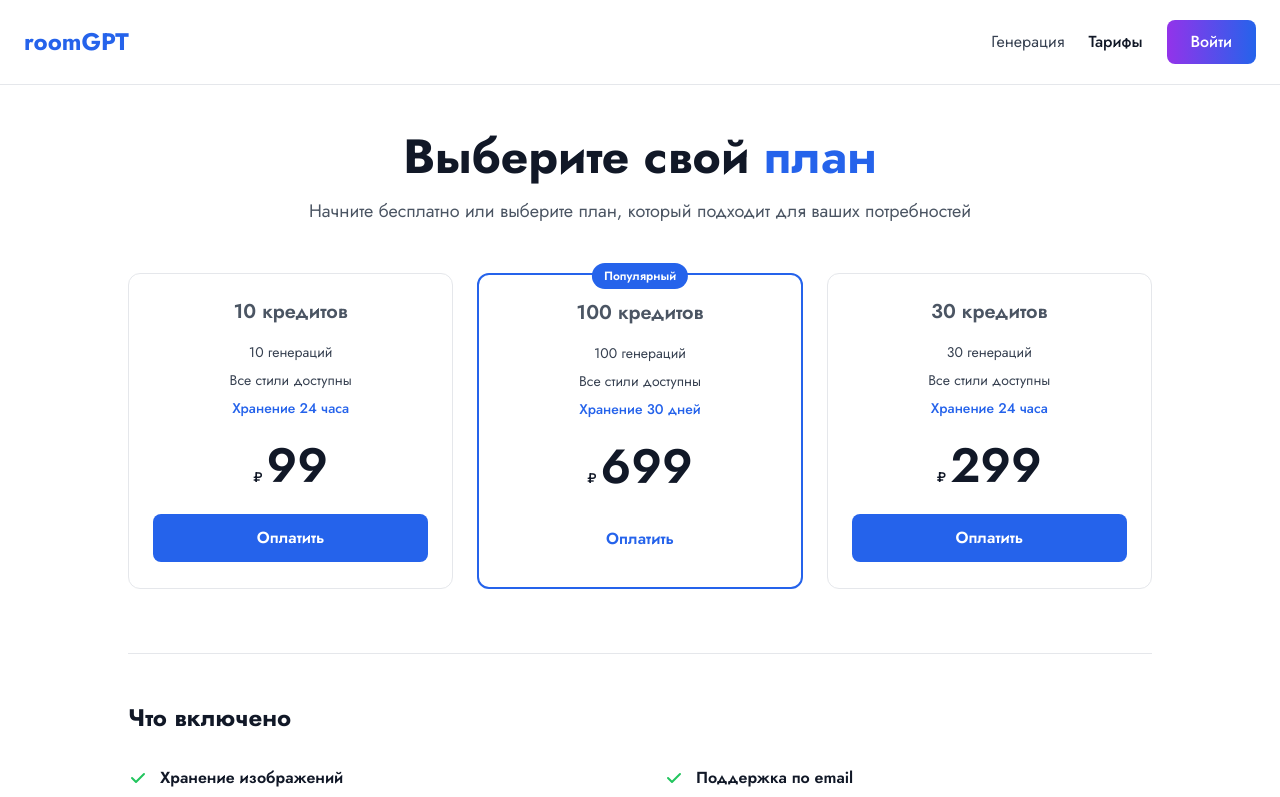
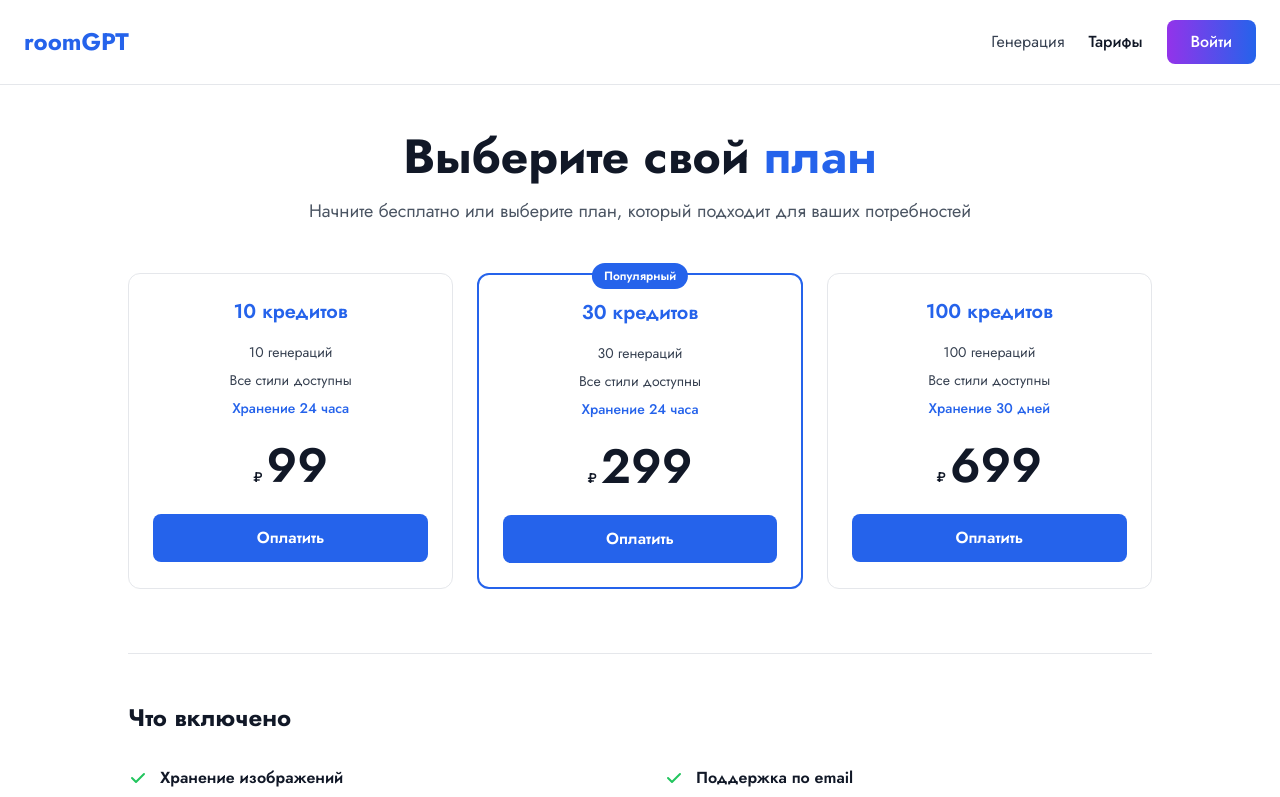
Before and after one commit to Sansayich/-roomai-redesign, a Next.js app: page /pricing in a window 1280 px wide. Shown: the top 797 px of the page. Built offline with nearby package versions, Linux system fonts and the light colour scheme; no server answers.

Commit message:
fix: переназначен популярный тариф на 299₽, количество кредитов синим, все кнопки синие, обновлена иконка

```diff
--- a/app/pricing/page.tsx
+++ b/app/pricing/page.tsx
@@ -15,18 +15,18 @@ export default function PricingPage() {
     },
     {
       name: 'Популярный',
+      price: '299',
+      credits: 30,
+      generations: '30',
+      storage: 'Хранение 24 часа',
+      popular: true,
+    },
+    {
+      name: 'Максимум',
       price: '699',
       credits: 100,
       generations: '100',
       storage: 'Хранение 30 дней',
-      popular: true,
-    },
-    {
-      name: 'Стандарт',
-      price: '299',
-      credits: 30,
-      generations: '30',
-      storage: 'Хранение 24 часа',
       popular: false,
     }
   ]
@@ -82,7 +82,7 @@ export default function PricingPage() {
               )}
 
               <div className="text-center mb-6">
-                <h3 className="text-xl font-semibold mb-4 text-gray-600">
+                <h3 className="text-xl font-semibold mb-4 text-blue-600">
                   {plan.credits} {plan.credits === 1 ? 'кредит' : plan.credits < 5 ? 'кредита' : 'кредитов'}
                 </h3>
                 <p className="text-sm mb-2 text-gray-700">
@@ -103,13 +103,7 @@ export default function PricingPage() {
               </div>
 
               <button
-                className={`
-                  w-full py-3 rounded-lg font-semibold transition-all
-                  ${plan.popular
-                    ? 'bg-white text-blue-600 hover:bg-gray-100'
-                    : 'bg-blue-600 text-white hover:bg-blue-700'
-                  }
-                `}
+                className="w-full py-3 rounded-lg font-semibold transition-all bg-blue-600 text-white hover:bg-blue-700"
               >
                 Оплатить
               </button>
```
Also changed, not shown: app/icon.png.
